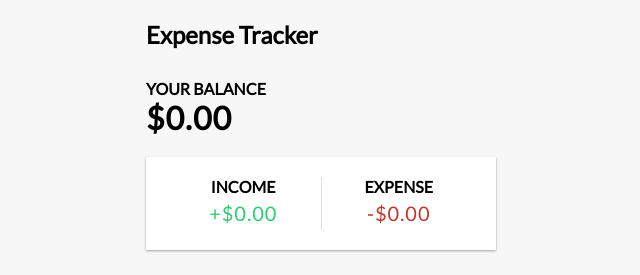
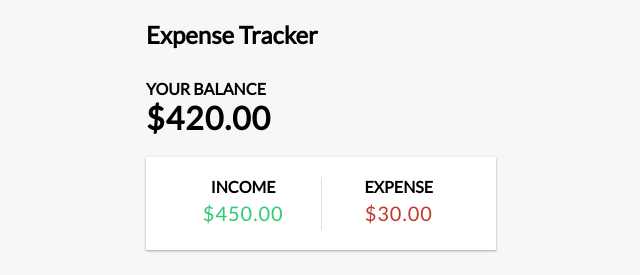
Before and after one commit to itkhanz/expense-tracker-react, a React (Create React App) app: page / in a window 1280 px wide. Shown: the top 275 px of the page, without its empty margins (319-959 px from the left). Built offline with nearby package versions, Linux system fonts and the light colour scheme.

Commit message:
Show the balance income and expense

```diff
--- a/src/components/Balance.js
+++ b/src/components/Balance.js
@@ -1,10 +1,16 @@
-import React from "react";
+import React, { useContext } from "react";
+import { GlobalContext } from "../context/GlobalState";
 
 export const Balance = () => {
+  const { transactions } = useContext(GlobalContext);
+  const amounts = transactions.map((transaction) => transaction.amount);
+
+  const total = amounts.reduce((acc, item) => (acc += item), 0).toFixed(2);
+
   return (
     <div>
       <h4>Your Balance</h4>
-      <h1>$0.00</h1>
+      <h1>${total}</h1>
     </div>
   );
 };
--- a/src/components/IncomeExpenses.js
+++ b/src/components/IncomeExpenses.js
@@ -1,16 +1,30 @@
-import React from "react";
+import React, { useContext } from "react";
+import { GlobalContext } from "../context/GlobalState";
 
 export const IncomeExpenses = () => {
+  const { transactions } = useContext(GlobalContext);
+  const amounts = transactions.map((transaction) => transaction.amount);
+
+  const income = amounts
+    .filter((item) => item > 0)
+    .reduce((acc, item) => (acc += item), 0)
+    .toFixed(2);
+
+  const expense = (
+    amounts.filter((item) => item < 0).reduce((acc, item) => (acc += item), 0) *
+    -1
+  ).toFixed(2);
+
   return (
     <>
       <div className="inc-exp-container">
         <div>
           <h4>Income</h4>
-          <p className="money plus">+$0.00</p>
+          <p className="money plus">${income}</p>
         </div>
         <div>
           <h4>Expense</h4>
-          <p className="money minus">-$0.00</p>
+          <p className="money minus">${expense}</p>
         </div>
       </div>
     </>
```
Also changed, not shown: 1 other file (tests, documents, lock files or other folders).
